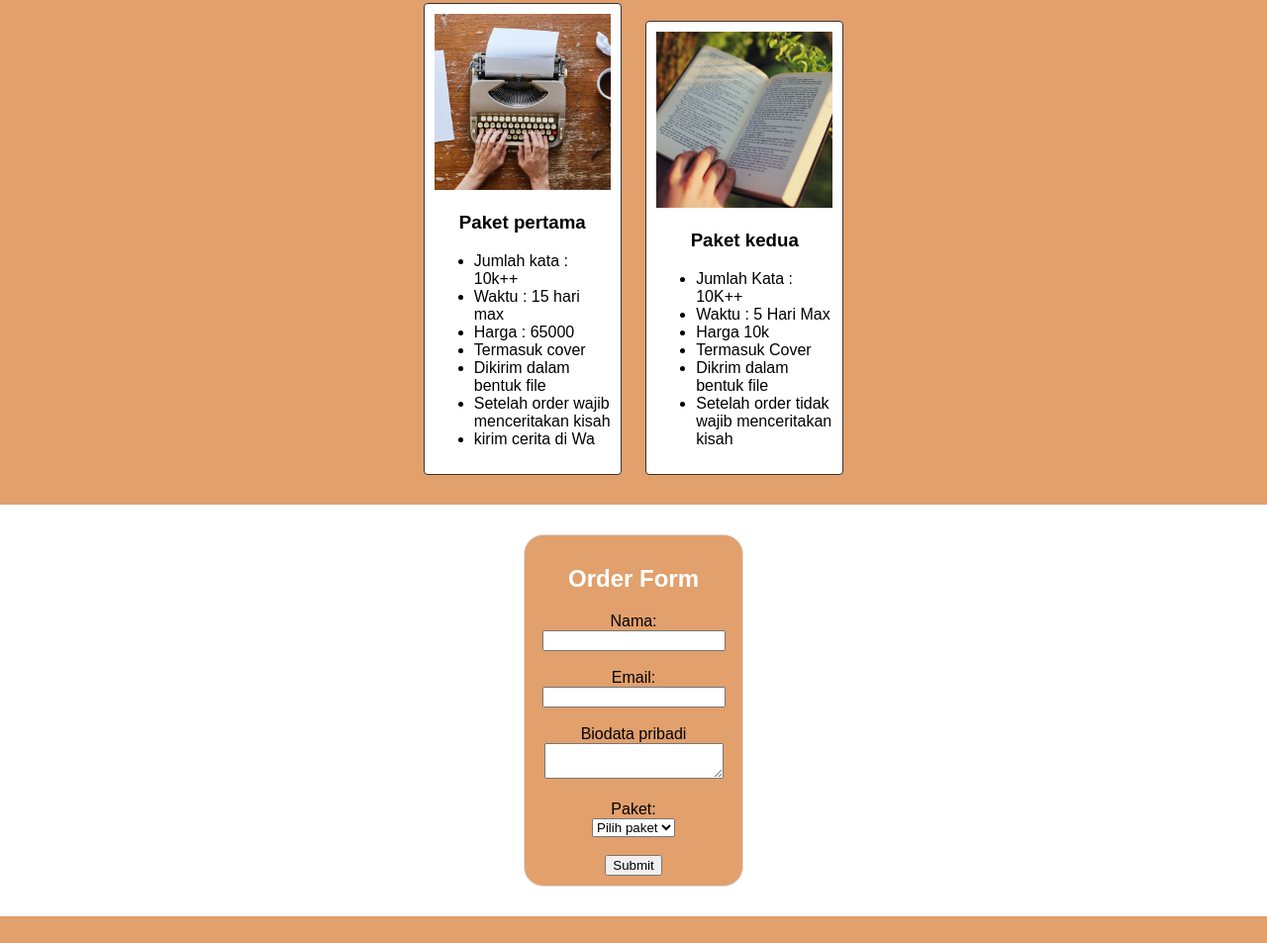
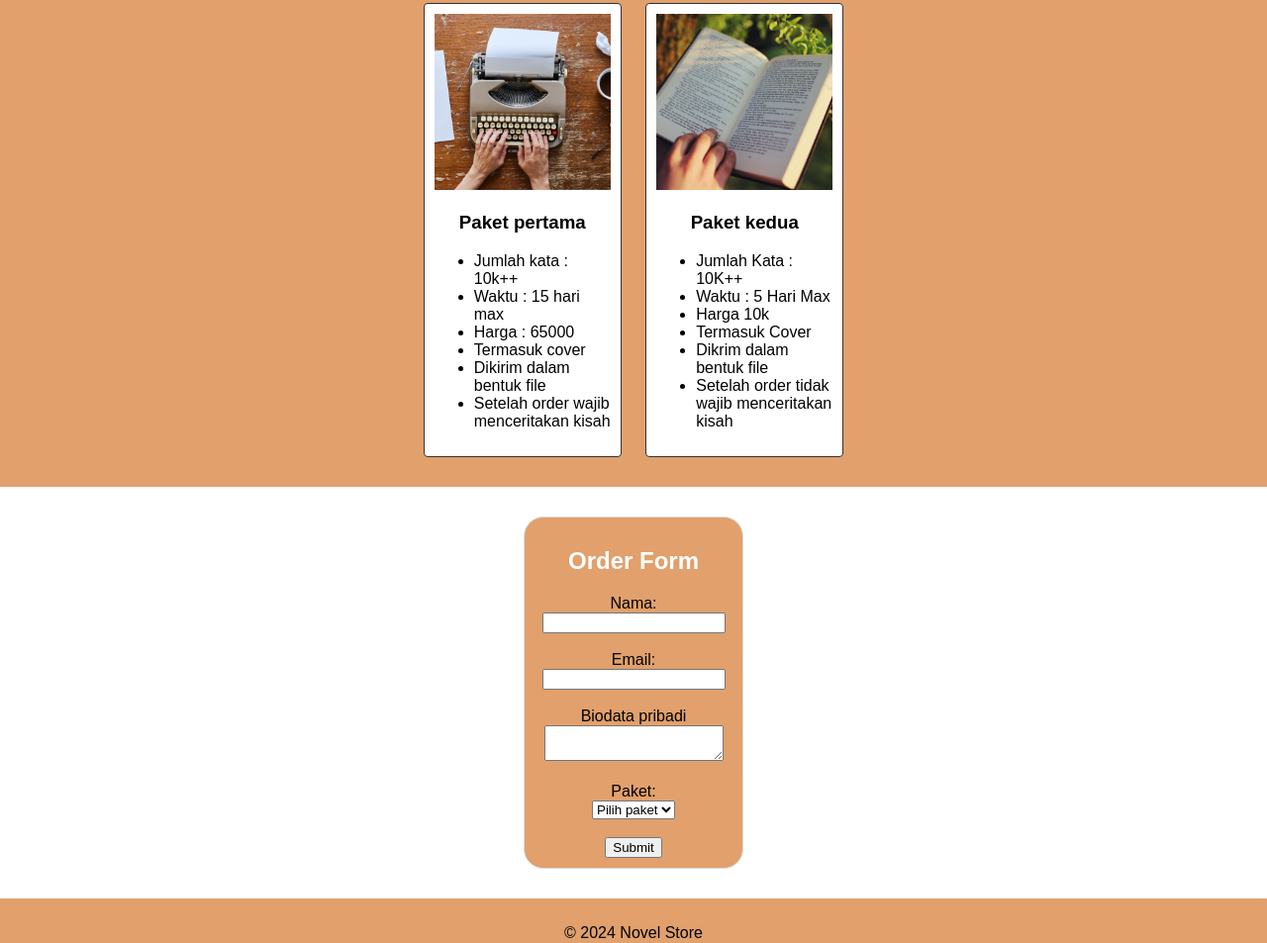
Before and after one commit to ImamAriadi2022/novelApp, a plain HTML site: page index.html in a window 1280 px wide. Shown: the part 1296-2249 px from the top of the page at 99% size. Drawn offline with nearby package versions, Linux system fonts and the light colour scheme.

Commit message:
revisi dikit

```diff
--- a/index.html
+++ b/index.html
@@ -71,7 +71,6 @@
                 <li>Termasuk cover</li>
                 <li>Dikirim dalam bentuk file</li>
                 <li>Setelah order wajib menceritakan kisah</li>
-                <li>kirim cerita di Wa</li>
             </ul>
         </article>
         <article class="package-item">
```
